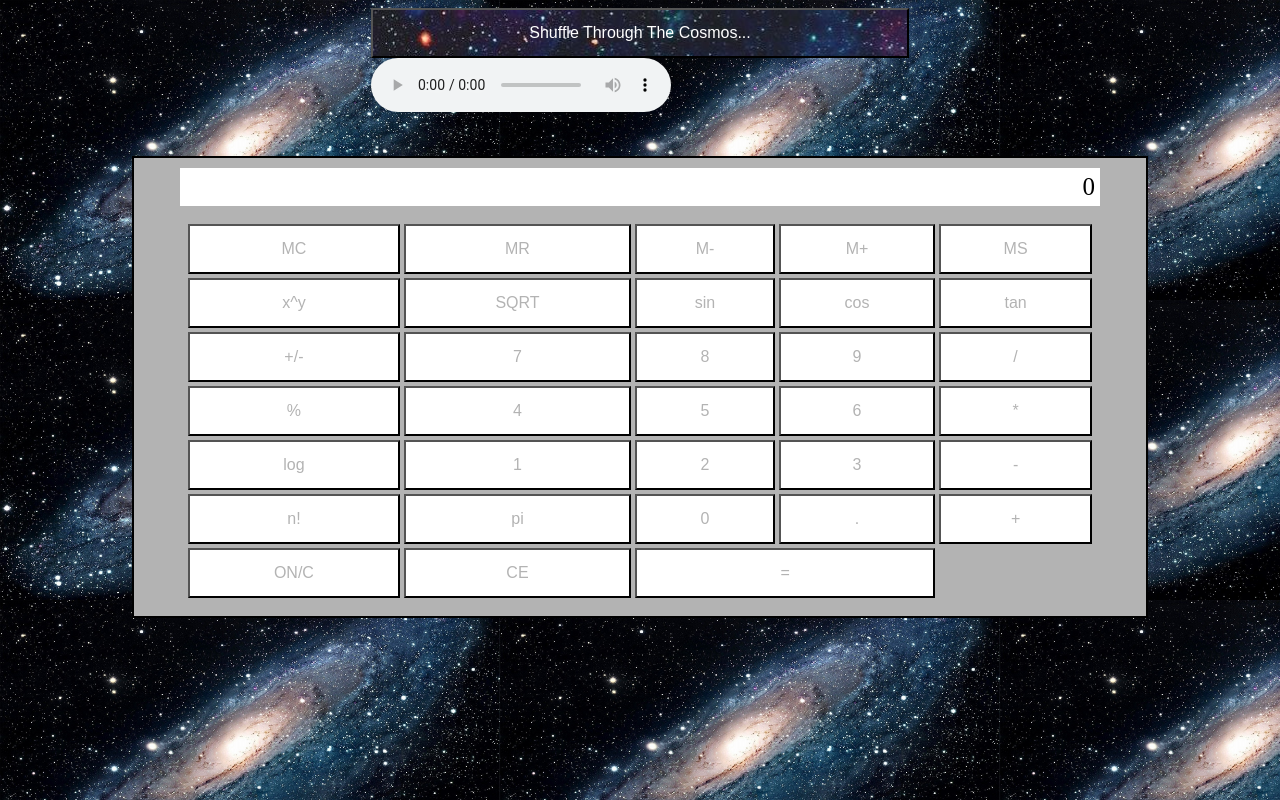
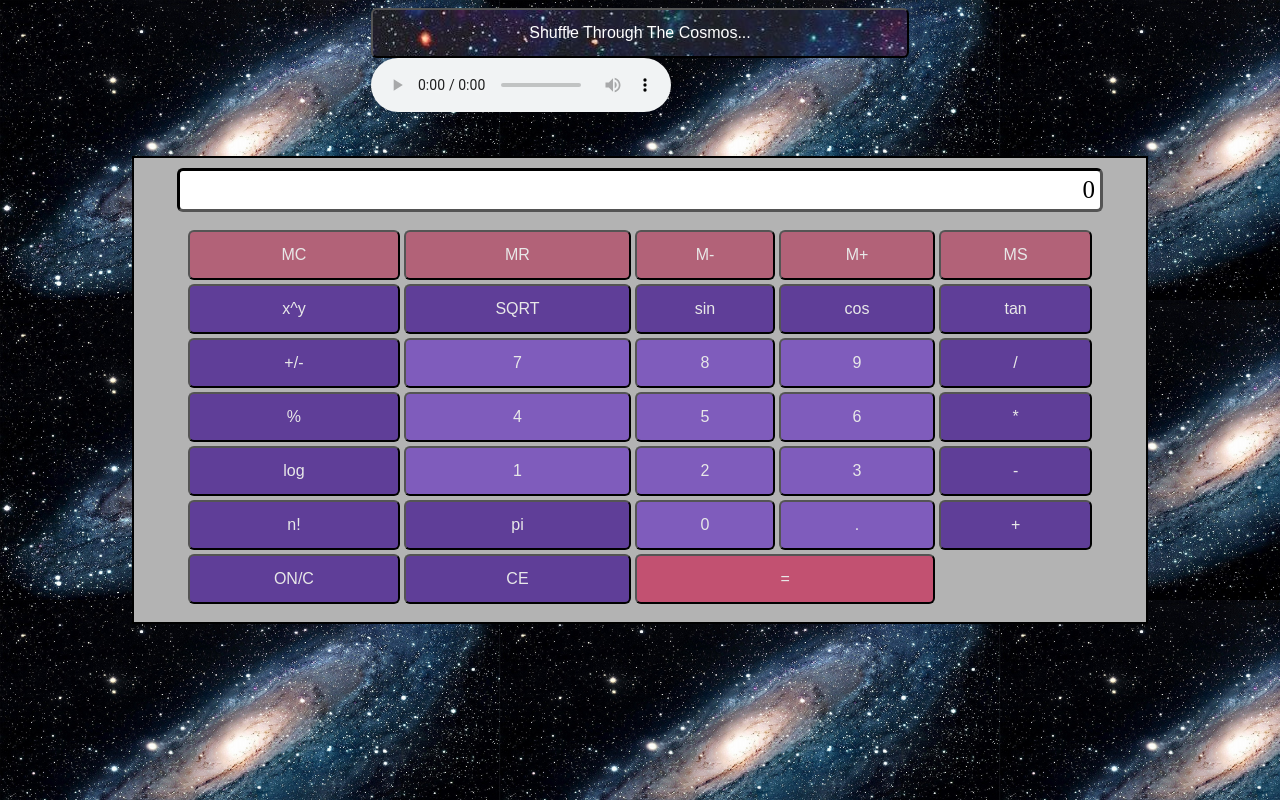
Before and after one commit to BirkanGokbag/Calculator-JS, a PHP site: page /calculator.html in a window 1280 px wide. Run offline with PHP 8.4, Linux system fonts and the light colour scheme.

Commit message:
Added css

```diff
--- a/assets/stylesheets/calculator.css
+++ b/assets/stylesheets/calculator.css
@@ -21,6 +21,9 @@
       padding: 5px;
       background: white;
       font-size: 25px;
+      border-color: black;
+      border-style:inset;
+      border-radius:6px;
     }
     #buttons{
       width:90%;
@@ -34,9 +37,19 @@
       min-height:50px;
       font-size: 16px;
       cursor: pointer;
-      color: #b3b3b3;
-      background-color: white;
+      color: #e8e8e8;
+      background-color: #5f3e98;
       height:50px;
+      border-radius:6px;
+    }
+    .number{
+      background-color: #7f5cbc;
+    }
+    .memory{
+      background-color: #b26278;
+    }
+    #equals{
+      background-color: #c25171;
     }
     button:hover {
     background-color: grey;
--- a/calculator.html
+++ b/calculator.html
@@ -5,7 +5,7 @@
 <html>
 <head>
 <meta charset="utf-8">
-<title>Page Title</title>
+<title>Calculator</title>
 <link rel ='stylesheet' href='./assets/stylesheets/calculator.css'>
 <script src='./assets/js/calculator.js'> </script>
 </head>
@@ -21,11 +21,11 @@
   <div id="buttons">
     <table>
       <tr>
-          <td><button>MC</button></td>
-            <td><button>MR</button></td>
-            <td><button>M-</button></td>
-            <td><button>M+</button></td>
-            <td><button>MS</button></td>
+          <td><button class="memory">MC</button></td>
+            <td><button class="memory">MR</button></td>
+            <td><button class="memory">M-</button></td>
+            <td><button class="memory">M+</button></td>
+            <td><button class="memory">MS</button></td>
         </tr>
         <tr>
             <td><button>x^y</button></td>
@@ -66,7 +66,7 @@
         <tr>
             <td><button>ON/C</button></td>
             <td><button onClick="clearDisplay()">CE</button></td>
-            <td colspan="2"><button onClick="operationClick('=')">=</button></td>
+            <td colspan="2"><button id = "equals" onClick="operationClick('=')">=</button></td>
 
 
         </tr>
```
